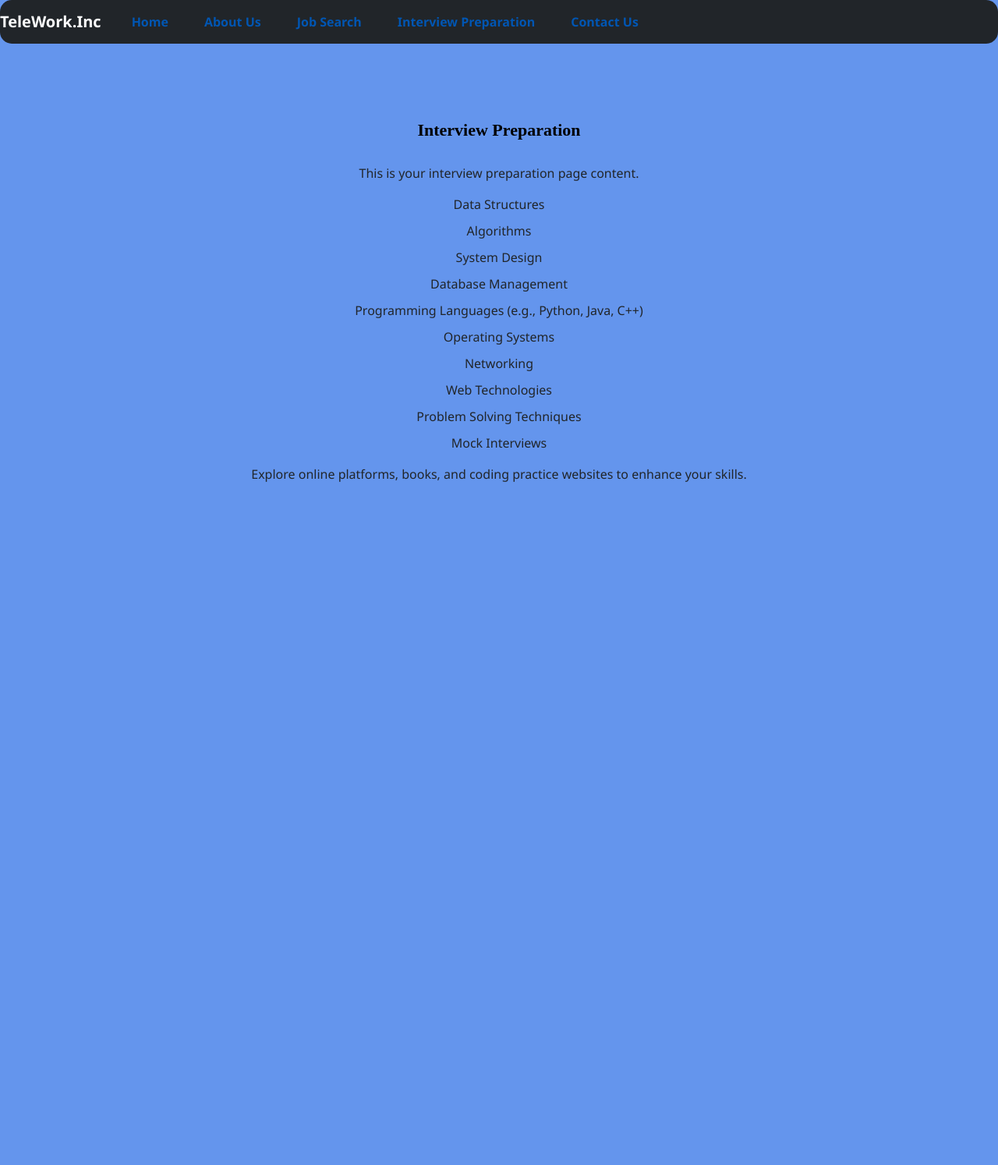
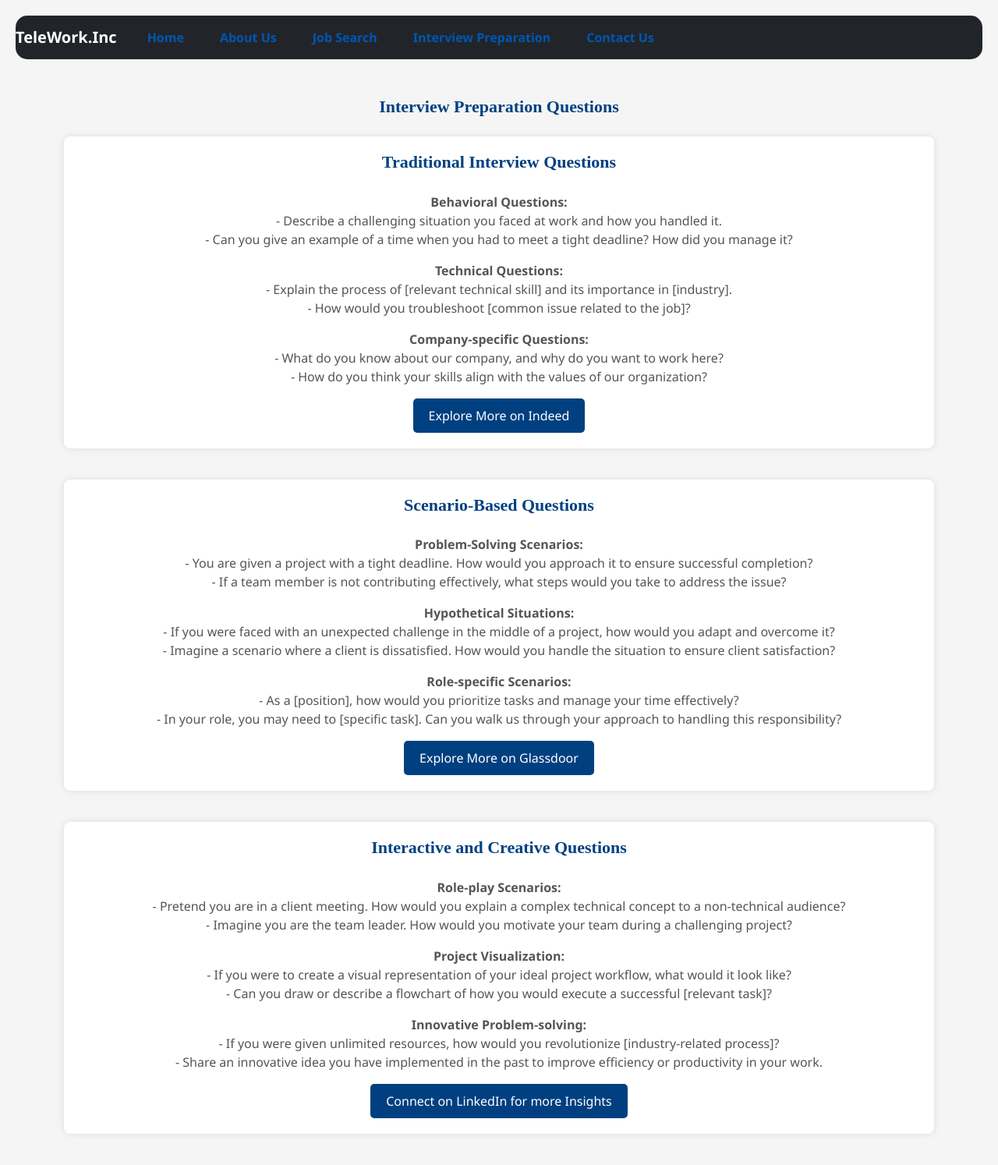
Before and after one commit to CSU-ITCapstone-Fall-23/TeleWork, a Flask app: page /interviewprep in a window 1280 px wide. Shown: the whole page at 78% size. Before the commit the page ends 618 px from the top, so only its background shows below. Run offline with Flask 3, Linux system fonts and the light colour scheme; some libraries are stand-ins or nearby versions.

Commit message:
created interview prep page

```diff
--- a/templates/index.html
+++ b/templates/index.html
@@ -10,7 +10,7 @@
   <style>
 
     body {
-      background-image: url('{{ url_for('static', filename='Telework.jpeg') }}');
+      background-image: url('{{ url_for('static', filename='telework2.jpg') }}');
       background-size: cover;
       background-repeat: no-repeat;
       background-attachment: fixed;
--- a/templates/interviewprep.html
+++ b/templates/interviewprep.html
@@ -9,23 +9,122 @@
 <body>
     {% extends "template.html" %}
     {% block content %}
-    <div class="interviewprep-container">
-        <h2>Interview Preparation</h2>
-        <p>This is your interview preparation page content.</p>
-        <ul>
-            <li>Data Structures</li>
-            <li>Algorithms</li>
-            <li>System Design</li>
-            <li>Database Management</li>
-            <li>Programming Languages (e.g., Python, Java, C++)</li>
-            <li>Operating Systems</li>
-            <li>Networking</li>
-            <li>Web Technologies</li>
-            <li>Problem Solving Techniques</li>
-            <li>Mock Interviews</li>
-        </ul>
-        <p>Explore online platforms, books, and coding practice websites to enhance your skills.</p>
-    </div>
+    <style>
+        body {
+            font-family: 'Segoe UI', Tahoma, Geneva, Verdana, sans-serif;
+            margin: 20px;
+            background-color: #f5f5f5;
+            color: #333;
+        }
+
+        section {
+            margin-bottom: 40px;
+            background-color: #fff;
+            padding: 20px;
+            border-radius: 8px;
+            box-shadow: 0 0 10px rgba(0, 0, 0, 0.1);
+        }
+
+        h1, h2 {
+            color: #004080;
+        }
+
+        p {
+            color: #555;
+        }
+
+        button {
+            background-color: #004080;
+            color: #fff;
+            padding: 10px 20px;
+            font-size: 16px;
+            border: none;
+            border-radius: 5px;
+            cursor: pointer;
+            transition: background-color 0.3s ease;
+        }
+
+        button:hover {
+            background-color: #002b66;
+        }
+
+        a {
+            color: #008CBA;
+            text-decoration: none;
+            font-weight: bold;
+        }
+
+        a:hover {
+            text-decoration: underline;
+        }
+    </style>
+</head>
+<body>
+
+    <h1>Interview Preparation Questions</h1>
+
+    <!-- Format 1: Traditional Interview Questions -->
+    <section>
+        <h2>Traditional Interview Questions</h2>
+        <p>
+            <strong>Behavioral Questions:</strong><br>
+            - Describe a challenging situation you faced at work and how you handled it.<br>
+            - Can you give an example of a time when you had to meet a tight deadline? How did you manage it?
+        </p>
+        <p>
+            <strong>Technical Questions:</strong><br>
+            - Explain the process of [relevant technical skill] and its importance in [industry].<br>
+            - How would you troubleshoot [common issue related to the job]?
+        </p>
+        <p>
+            <strong>Company-specific Questions:</strong><br>
+            - What do you know about our company, and why do you want to work here?<br>
+            - How do you think your skills align with the values of our organization?
+        </p>
+        <button onclick="window.location.href='https://www.indeed.com/'">Explore More on Indeed</button>
+    </section>
+
+    <!-- Format 2: Scenario-Based Questions -->
+    <section>
+        <h2>Scenario-Based Questions</h2>
+        <p>
+            <strong>Problem-Solving Scenarios:</strong><br>
+            - You are given a project with a tight deadline. How would you approach it to ensure successful completion?<br>
+            - If a team member is not contributing effectively, what steps would you take to address the issue?
+        </p>
+        <p>
+            <strong>Hypothetical Situations:</strong><br>
+            - If you were faced with an unexpected challenge in the middle of a project, how would you adapt and overcome it?<br>
+            - Imagine a scenario where a client is dissatisfied. How would you handle the situation to ensure client satisfaction?
+        </p>
+        <p>
+            <strong>Role-specific Scenarios:</strong><br>
+            - As a [position], how would you prioritize tasks and manage your time effectively?<br>
+            - In your role, you may need to [specific task]. Can you walk us through your approach to handling this responsibility?
+        </p>
+        <button onclick="window.location.href='https://www.glassdoor.com/'">Explore More on Glassdoor</button>
+    </section>
+
+    <!-- Format 3: Interactive and Creative Questions -->
+    <section>
+        <h2>Interactive and Creative Questions</h2>
+        <p>
+            <strong>Role-play Scenarios:</strong><br>
+            - Pretend you are in a client meeting. How would you explain a complex technical concept to a non-technical audience?<br>
+            - Imagine you are the team leader. How would you motivate your team during a challenging project?
+        </p>
+        <p>
+            <strong>Project Visualization:</strong><br>
+            - If you were to create a visual representation of your ideal project workflow, what would it look like?<br>
+            - Can you draw or describe a flowchart of how you would execute a successful [relevant task]?
+        </p>
+        <p>
+            <strong>Innovative Problem-solving:</strong><br>
+            - If you were given unlimited resources, how would you revolutionize [industry-related process]?<br>
+            - Share an innovative idea you have implemented in the past to improve efficiency or productivity in your work.
+        </p>
+        <button onclick="window.location.href='https://www.linkedin.com/'">Connect on LinkedIn for more Insights</button>
+    </section>
     {% endblock %}
     <script src="https://cdn.jsdelivr.net/npm/bootstrap@5.1.0/dist/js/bootstrap.bundle.min.js" integrity="sha384-U1DAWAznBHeqEIlVSCgzq+c9gqGAJn5c/t99JyeKa9xxaYpSvHU5awsuZVVFIhvj" crossorigin="anonymous"></script>
   </body>
--- a/templates/thankyou.html
+++ b/templates/thankyou.html
@@ -16,7 +16,7 @@
           background-attachment: fixed;
         }
     </style>
-    {% extends "template.html" %}
+     {% extends "template.html" %}
     {% block content %}
     <div class="thankyou-container">
         <h2>Thank you for contacting us!</h2>
```
Also changed, not shown: static/telework2.jpg (added).
